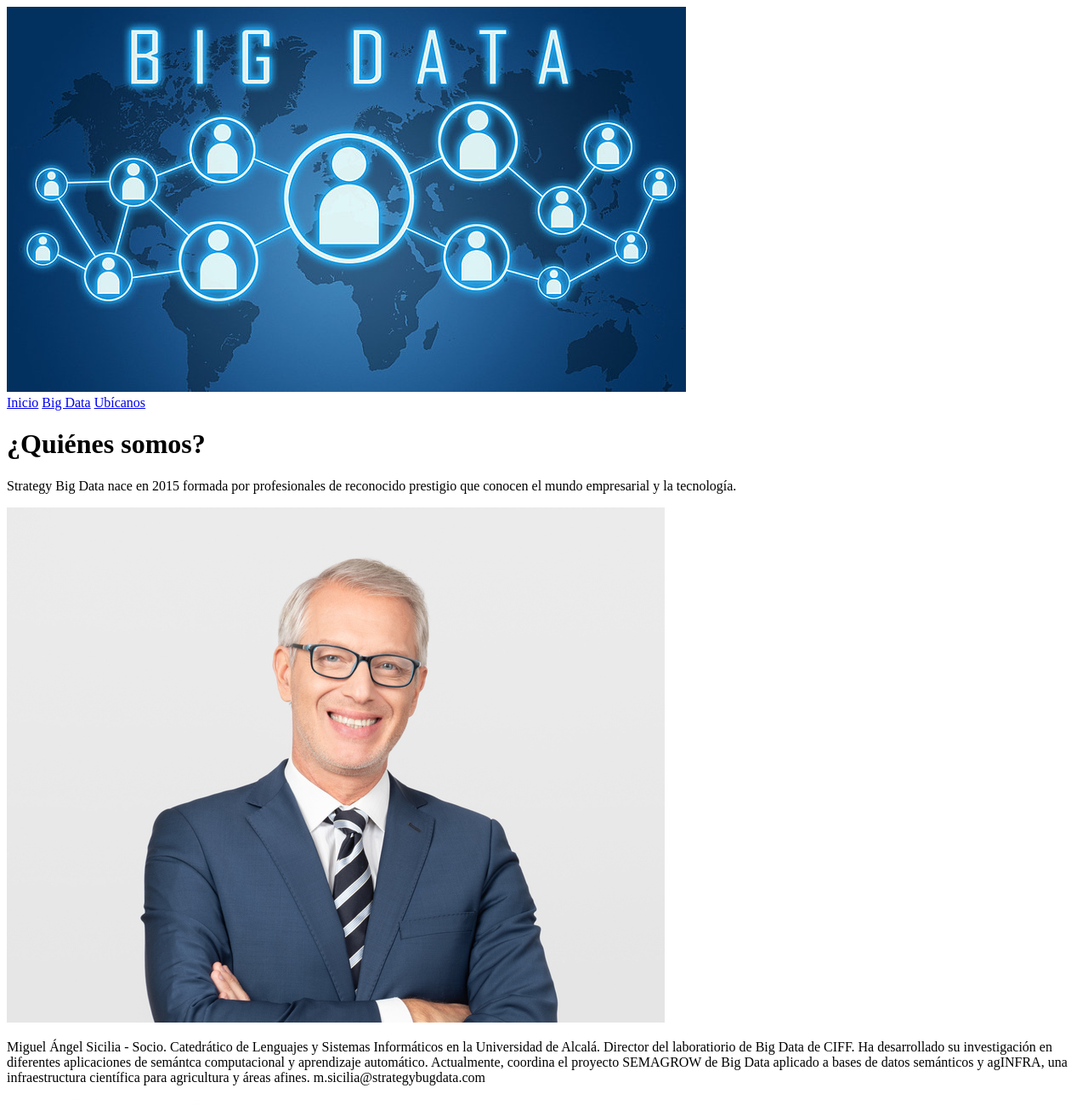
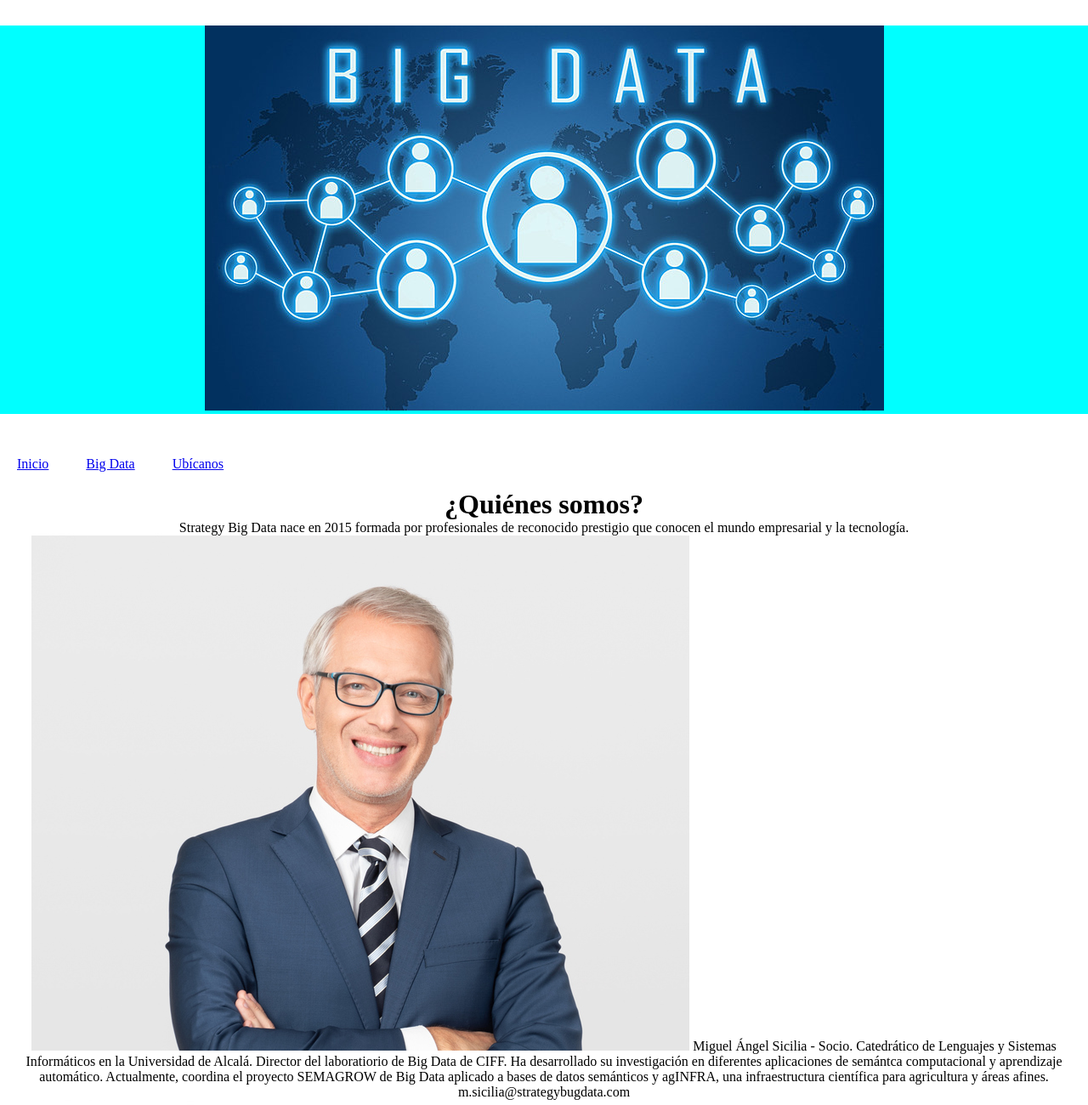
Before and after one commit to augurto/Proyecto-AEW, a plain HTML site: page index.html in a window 1280 px wide. Shown: the top 1300 px of the page at 85% size. Drawn offline with Linux system fonts and the light colour scheme.

Commit message:
style css

```diff
--- a/css/style.css
+++ b/css/style.css
@@ -0,0 +1,12 @@
+
+* { margin: 0; border: 0; padding: 0;}
+
+nav a {padding: 20px; display: inline-block;}
+
+#Inicio {vertical-align: top; margin: 30px auto 30px auto ;}
+
+header {background-color:  aqua; text-align: center;}
+
+main h1 {text-align: center;}
+
+main p {text-align: center;}
--- a/index.html
+++ b/index.html
@@ -1,3 +1,15 @@
+<!--
+───█───▄▀█▀▀█▀▄▄───▐█──────▄▀█▀▀█▀▄▄
+──█───▀─▐▌──▐▌─▀▀──▐█─────▀─▐▌──▐▌─█▀
+─▐▌──────▀▄▄▀──────▐█▄▄──────▀▄▄▀──▐▌
+─█────────────────────▀█────────────█
+▐█─────────────────────█▌───────────█
+▐█─────────────────────█▌───────────█
+─█───────────────█▄───▄█────────────█
+─▐▌───────────────▀███▀────────────▐▌
+──█──────────▀▄───────────▄▀───────█
+───█───────────▀▄▄▄▄▄▄▄▄▄▀────────█
+-->
 <!DOCTYPE html>
 <html lang="en">
 <head>
@@ -29,8 +41,9 @@
             Strategy Big Data nace en 2015 formada por profesionales de reconocido prestigio que conocen el mundo empresarial y la tecnología.
         </p>
         <div class="contenido_1">
+            <p>
             <img src="../Proyecto-AEW/img/Persona1.png">
-            <p>
+
                 Miguel Ángel Sicilia - Socio. Catedrático de Lenguajes y Sistemas Informáticos en la Universidad de Alcalá. Director del laboratiorio de Big Data de CIFF. Ha desarrollado su investigación en diferentes aplicaciones de semántca computacional y aprendizaje automático. Actualmente, coordina el proyecto SEMAGROW de Big Data aplicado a bases de datos semánticos y agINFRA, una infraestructura científica para agricultura y áreas afines. m.sicilia@strategybugdata.com
             </p>
         </div>
```
